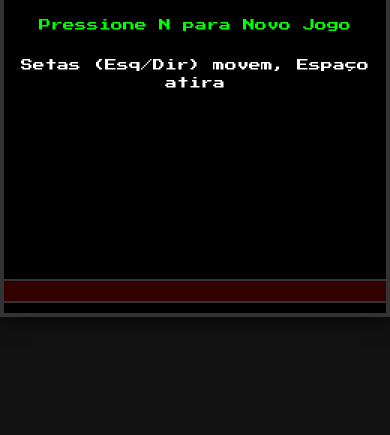
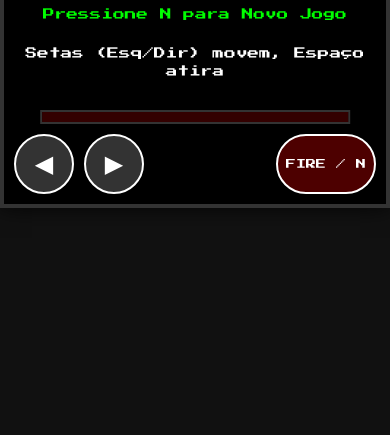
Before and after one commit to manodotwo-code/Megamania-remake, a website built with Vite: page index.html in a window 390 px wide. Shown: the part 409-844 px from the top of the page. Built offline with nearby package versions, Linux system fonts and the light colour scheme.

Commit message:
feat: add mobile support and responsive layout

```diff
--- a/index.html
+++ b/index.html
@@ -26,6 +26,14 @@
         <h1>GAME OVER</h1>
         <p>Pressione N para reiniciar</p>
       </div>
+
+      <div id="mobile-controls">
+        <div class="control-group">
+          <button id="btn-left" class="control-btn">◀</button>
+          <button id="btn-right" class="control-btn">▶</button>
+        </div>
+        <button id="btn-action" class="control-btn action-btn">FIRE / N</button>
+      </div>
     </div>
     <script type="module" src="/src/main.js"></script>
   </body>
--- a/src/game.js
+++ b/src/game.js
@@ -38,6 +38,7 @@ export class Game {
   }
 
   setupInput() {
+    // Keyboard Input
     window.addEventListener('keydown', (e) => {
       if (e.code === 'ArrowLeft') this.input.left = true;
       if (e.code === 'ArrowRight') this.input.right = true;
@@ -45,11 +46,7 @@ export class Game {
         this.input.space = true;
       }
       if (e.code === 'KeyN') {
-        if (this.state === 'start') {
-          this.startPlaying();
-        } else if (this.state === 'gameover') {
-          this.resetGame();
-        }
+        this.handleActionInput();
       }
     });
 
@@ -58,6 +55,47 @@ export class Game {
       if (e.code === 'ArrowRight') this.input.right = false;
       if (e.code === 'Space') this.input.space = false;
     });
+
+    // Touch Input
+    const btnLeft = document.getElementById('btn-left');
+    const btnRight = document.getElementById('btn-right');
+    const btnAction = document.getElementById('btn-action');
+
+    btnLeft.addEventListener('touchstart', (e) => { e.preventDefault(); this.input.left = true; });
+    btnLeft.addEventListener('touchend', (e) => { e.preventDefault(); this.input.left = false; });
+
+    btnRight.addEventListener('touchstart', (e) => { e.preventDefault(); this.input.right = true; });
+    btnRight.addEventListener('touchend', (e) => { e.preventDefault(); this.input.right = false; });
+
+    btnAction.addEventListener('touchstart', (e) => {
+      e.preventDefault();
+      this.input.space = true; // Tiro
+      this.handleActionInput(); // Iniciar/Reiniciar
+    });
+    btnAction.addEventListener('touchend', (e) => { e.preventDefault(); this.input.space = false; });
+
+    // Mouse support for buttons (optional but helpful for testing)
+    btnLeft.addEventListener('mousedown', () => { this.input.left = true; });
+    btnLeft.addEventListener('mouseup', () => { this.input.left = false; });
+    btnLeft.addEventListener('mouseleave', () => { this.input.left = false; });
+
+    btnRight.addEventListener('mousedown', () => { this.input.right = true; });
+    btnRight.addEventListener('mouseup', () => { this.input.right = false; });
+    btnRight.addEventListener('mouseleave', () => { this.input.right = false; });
+
+    btnAction.addEventListener('mousedown', () => {
+      this.input.space = true;
+      this.handleActionInput();
+    });
+    btnAction.addEventListener('mouseup', () => { this.input.space = false; });
+  }
+
+  handleActionInput() {
+    if (this.state === 'start') {
+      this.startPlaying();
+    } else if (this.state === 'gameover') {
+      this.resetGame();
+    }
   }
 
   startPlaying() {
--- a/style.css
+++ b/style.css
@@ -21,12 +21,15 @@ body {
 
 #game-container {
   position: relative;
-  width: 600px;
-  height: 600px;
+  width: 100%;
+  max-width: 600px;
+  aspect-ratio: 1/1;
   background-color: var(--bg-color);
   border: 4px solid #333;
   box-shadow: 0 0 20px rgba(0,0,0,0.8);
   overflow: hidden;
+  display: flex;
+  flex-direction: column;
 }
 
 #ui-layer {
@@ -36,26 +39,86 @@ body {
   right: 10px;
   display: flex;
   justify-content: space-between;
-  font-size: 14px;
+  font-size: clamp(8px, 2vw, 14px);
   z-index: 10;
   text-shadow: 2px 2px 0 #000;
 }
 
 canvas {
+  width: 100%;
+  height: 100%;
   display: block;
   image-rendering: pixelated;
+  touch-action: none;
 }
 
 #energy-container {
   position: absolute;
-  bottom: 10px;
+  bottom: 80px; /* Acima dos botões móveis */
   left: 50%;
   transform: translateX(-50%);
-  width: 400px;
-  height: 20px;
+  width: 80%;
+  height: 10px;
   border: 2px solid #fff;
   background-color: #333;
   z-index: 10;
+}
+
+/* Mobile Controls */
+#mobile-controls {
+  position: absolute;
+  bottom: 10px;
+  left: 0;
+  width: 100%;
+  display: flex;
+  justify-content: space-between;
+  padding: 0 10px;
+  box-sizing: border-box;
+  z-index: 30;
+  pointer-events: auto;
+}
+
+.control-group {
+  display: flex;
+  gap: 10px;
+}
+
+.control-btn {
+  width: 60px;
+  height: 60px;
+  background: rgba(255, 255, 255, 0.2);
+  border: 2px solid #fff;
+  color: #fff;
+  font-size: 24px;
+  border-radius: 50%;
+  display: flex;
+  justify-content: center;
+  align-items: center;
+  touch-action: none;
+  user-select: none;
+  -webkit-tap-highlight-color: transparent;
+}
+
+.action-btn {
+  width: 100px;
+  border-radius: 30px;
+  font-family: 'Press Start 2P', cursive;
+  font-size: 10px;
+  background: rgba(255, 0, 0, 0.3);
+}
+
+.control-btn:active {
+  background: rgba(255, 255, 255, 0.5);
+  transform: scale(0.95);
+}
+
+@media (min-width: 800px) {
+  #mobile-controls {
+    display: none; /* Esconde no desktop se preferir, ou deixe para teste */
+  }
+  #energy-container {
+    bottom: 20px;
+  }
 }
 
 #energy-bar {
@@ -78,17 +141,19 @@ canvas {
   background-color: rgba(0,0,0,0.8);
   z-index: 20;
   text-align: center;
+  padding: 20px;
+  box-sizing: border-box;
 }
 
 h1 {
-  font-size: 36px;
+  font-size: clamp(20px, 6vw, 36px);
   margin-bottom: 20px;
   color: #ff0;
   text-shadow: 4px 4px 0 #f00;
 }
 
 p {
-  font-size: 12px;
+  font-size: clamp(8px, 3vw, 12px);
   line-height: 1.5;
   margin-bottom: 10px;
 }
```
